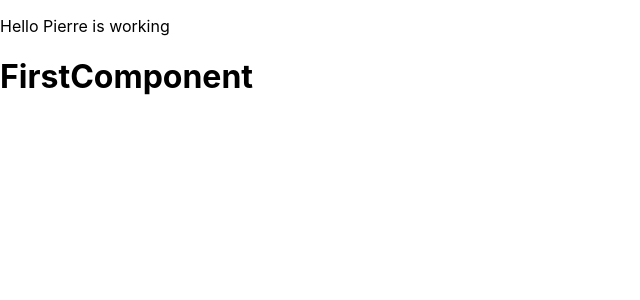
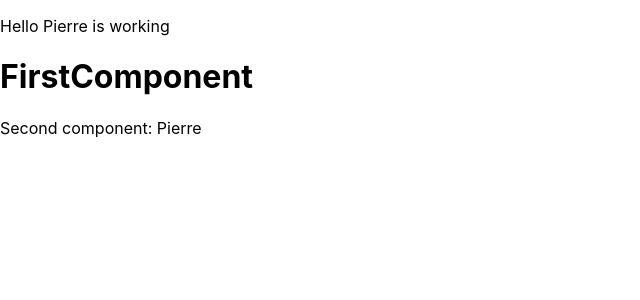
Before and after one commit to pierrecbrito/learning-typescript, a React (Create React App) app in the folder react-with-ts/: page / in a window 1280 px wide. Shown: the top 300 px of the page, without its empty margins (0-640 px from the left). Built offline with nearby package versions, Linux system fonts and the light colour scheme.

Commit message:
react: second component

```diff
--- a/react-with-ts/src/App.tsx
+++ b/react-with-ts/src/App.tsx
@@ -1,5 +1,6 @@
 import React from 'react';
 import FirstComponent from './components/FirstComponent';
+import SecondComponent from './components/SecondComponent';
 
 function App() {
   //Variables
@@ -18,6 +19,7 @@ function App() {
           {isWorking && <span> is working</span>}
         </p>
         <FirstComponent />
+        <SecondComponent name={name} />
       </header>
     </div>
   );
--- /dev/null
+++ b/react-with-ts/src/components/SecondComponent.tsx
@@ -0,0 +1,13 @@
+import React from 'react'
+
+interface Props {
+    name: string
+}
+
+const SecondComponent = (props: Props) => {
+  return (
+    <div>Second component: {props.name}</div>
+  )
+}
+
+export default SecondComponent
```
